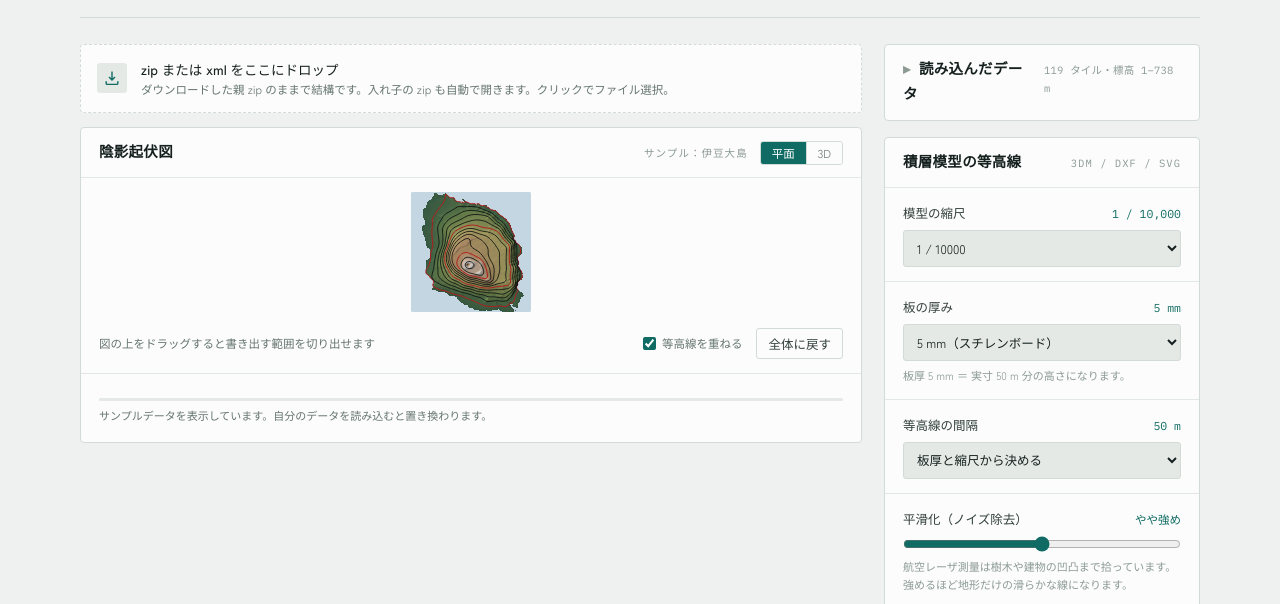
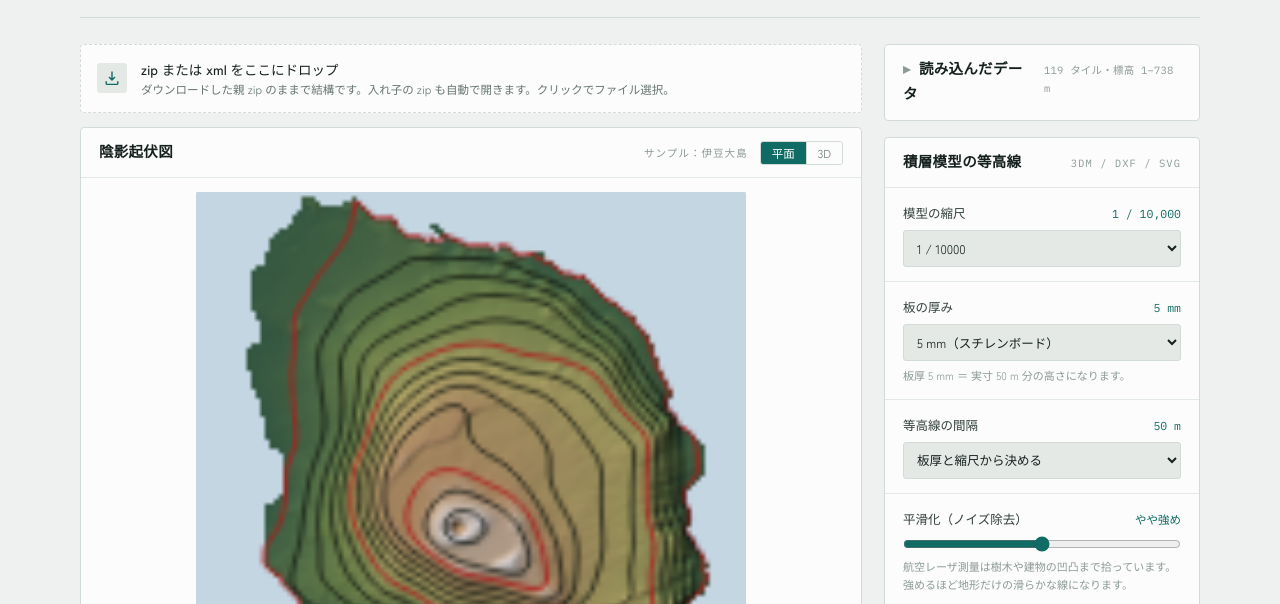
Before and after one commit to Hkeitoku/fgd-dem-converter, a plain HTML site: page index.html in a window 1280 px wide. Shown: the part 194-798 px from the top of the page. Drawn offline with Linux system fonts and the light colour scheme; a web font is replaced by a local one.

Commit message:
固定表示にしたとき地図が小さく縮む不具合を修正
Co-Authored-By: Claude Opus 5 <noreply@anthropic.com>

```diff
--- a/index.html
+++ b/index.html
@@ -134,7 +134,7 @@ button:hover{border-color:var(--accent);color:var(--accent)}
 /* 設定を動かしながら見られるよう、左の列（地図・3D）を画面に固定 */
 @media (min-width:921px){
   .deck>div:first-child{position:sticky;top:14px}
-  #cv{max-height:calc(100vh - 250px);width:auto;max-width:100%;margin-inline:auto}
+  #cv{width:min(100%, calc((100vh - 250px) * var(--ar, 1)));height:auto;margin-inline:auto}
   #v3{max-height:calc(100vh - 300px)}
 }
 @media (max-width:920px){
@@ -142,7 +142,7 @@ button:hover{border-color:var(--accent);color:var(--accent)}
     box-shadow:0 6px 12px -8px rgba(0,0,0,.35)}
   .deck>div:first-child #drop{padding:8px 12px;margin-bottom:8px}
   .deck>div:first-child #drop small,#row3dhelp,.deck>div:first-child .pad .meter{display:none}
-  #cv{max-height:34vh;width:auto;max-width:100%;margin-inline:auto}
+  #cv{width:min(100%, calc(34vh * var(--ar, 1)));height:auto;margin-inline:auto}
   #v3{max-height:34vh}
 }
 details.panel>summary{list-style:none;cursor:pointer}
@@ -537,6 +537,7 @@ function draw() {
   const w = Math.max(1, Math.floor(G.nx / s)), h = Math.max(1, Math.floor(G.ny / s));
   PV = { scale: s };
   const cv = $("cv"); cv.width = w; cv.height = h;
+  cv.style.setProperty("--ar", (w / h).toFixed(4));
   const ctx = cv.getContext("2d"), img = ctx.createImageData(w, h), d = img.data;
   const mx = G.mx * s, my = G.my * s, rng = Math.max(1, G.zmax - G.zmin);
   const seaCol = getComputedStyle(document.body).getPropertyValue("--sea").trim();
```
